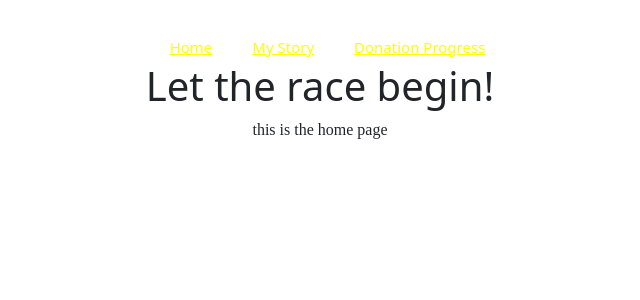
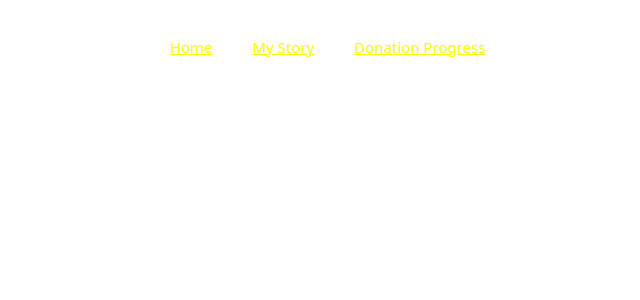
Before and after one commit to miray15/Marathon-React, a React (Vite) app: page / in a window 1280 px wide. Shown: the top 300 px of the page, without its empty margins (320-960 px from the left). Built offline with nearby package versions, Linux system fonts and the light colour scheme.

Commit message:
add Browser Router, moved home page

```diff
--- a/package.json
+++ b/package.json
@@ -12,7 +12,8 @@
   "dependencies": {
     "bootstrap": "^5.2.3",
     "react": "^18.2.0",
-    "react-dom": "^18.2.0"
+    "react-dom": "^18.2.0",
+    "react-router-dom": "^6.11.1"
   },
   "devDependencies": {
     "@types/react": "^18.0.28",
--- a/src/App.jsx
+++ b/src/App.jsx
@@ -1,13 +1,16 @@
 import "./App.css";
 import { Content } from "./Content";
 import { Header } from "./Header";
+import { BrowserRouter } from "react-router-dom";
 
 function App() {
   return (
     <>
       <div>
-        <Header />
-        <Content />
+        <BrowserRouter>
+          <Header />
+          <Content />
+        </BrowserRouter>
       </div>
     </>
   );
--- a/src/Content.jsx
+++ b/src/Content.jsx
@@ -1,10 +1,12 @@
 import { Home } from "./Home";
+import { Routes, Route } from "react-router-dom";
 
 export function Content() {
   return (
     <div>
-      <h1>Let the race begin!</h1>
-      <Home />
+      <Routes>
+        <Route path="/home" element={<Home />} />
+      </Routes>
     </div>
   );
 }
```
Also changed, not shown: 1 other file (tests, documents, lock files or other folders).
